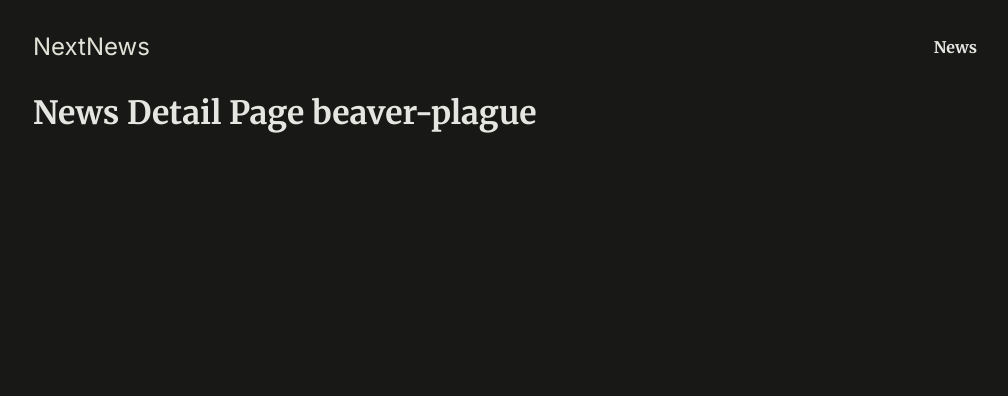
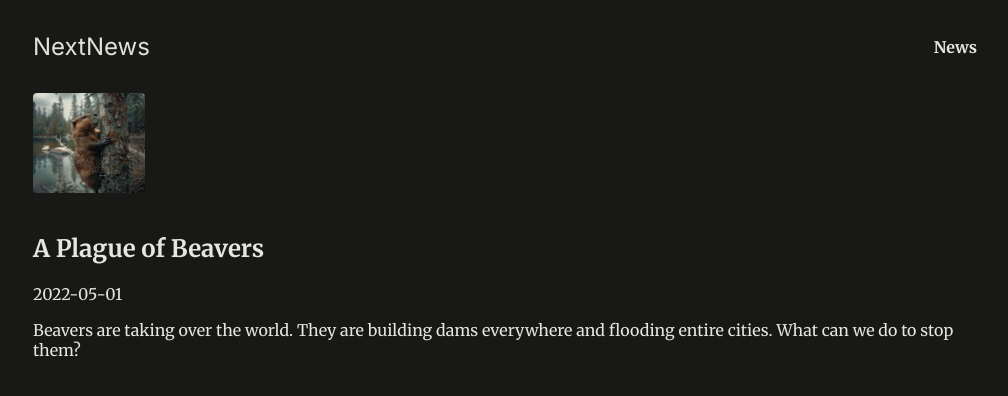
Before and after one commit to VadimKorobec/next-26-3, a Next.js app: page /news/beaver-plague in a window 1280 px wide. Shown: the top 396 px of the page, without its empty margins (127-1135 px from the left). Built offline with nearby package versions, Linux system fonts and the light colour scheme.

Commit message:
add some code

```diff
--- a/src/app/news/[id]/page.tsx
+++ /dev/null
@@ -1,15 +0,0 @@
-interface NewsDetailePageProps {
-  params: Promise<{ id: string }>;
-}
-
-const NewsDetailePage = async ({ params }: NewsDetailePageProps) => {
-  const { id } = await params;
-
-  return (
-    <div>
-      <h1>News Detail Page {id}</h1>
-    </div>
-  );
-};
-
-export default NewsDetailePage;
--- /dev/null
+++ b/src/app/news/[slug]/page.tsx
@@ -0,0 +1,34 @@
+import Image from "next/image";
+import { DUMMY_NEWS } from "../../../../dummy-news";
+
+interface NewsDetailePageProps {
+  params: Promise<{ slug: string }>;
+}
+
+const NewsDetailePage = async ({ params }: NewsDetailePageProps) => {
+  const { slug } = await params;
+  const newsItem = DUMMY_NEWS.find((item) => item.slug === slug);
+
+  return (
+    <article className="news-article">
+      {newsItem ? (
+        <header>
+          <Image
+            src={`/images/news/${newsItem.image}`}
+            alt={newsItem.title}
+            width={100}
+            height={100}
+            loading="eager"
+          />
+          <h1>{newsItem.title}</h1>
+          <time dateTime={newsItem.date}>{newsItem.date}</time>
+          <p>{newsItem.content}</p>
+        </header>
+      ) : (
+        <p>Sorry we do not have item</p>
+      )}
+    </article>
+  );
+};
+
+export default NewsDetailePage;
--- a/src/app/news/page.tsx
+++ b/src/app/news/page.tsx
@@ -1,7 +1,7 @@
 import Link from "next/link";
+import Image from "next/image";
 
 import { DUMMY_NEWS } from "../../../dummy-news";
-import Image from "next/image";
 
 const NewsPage = () => {
   return (
```
